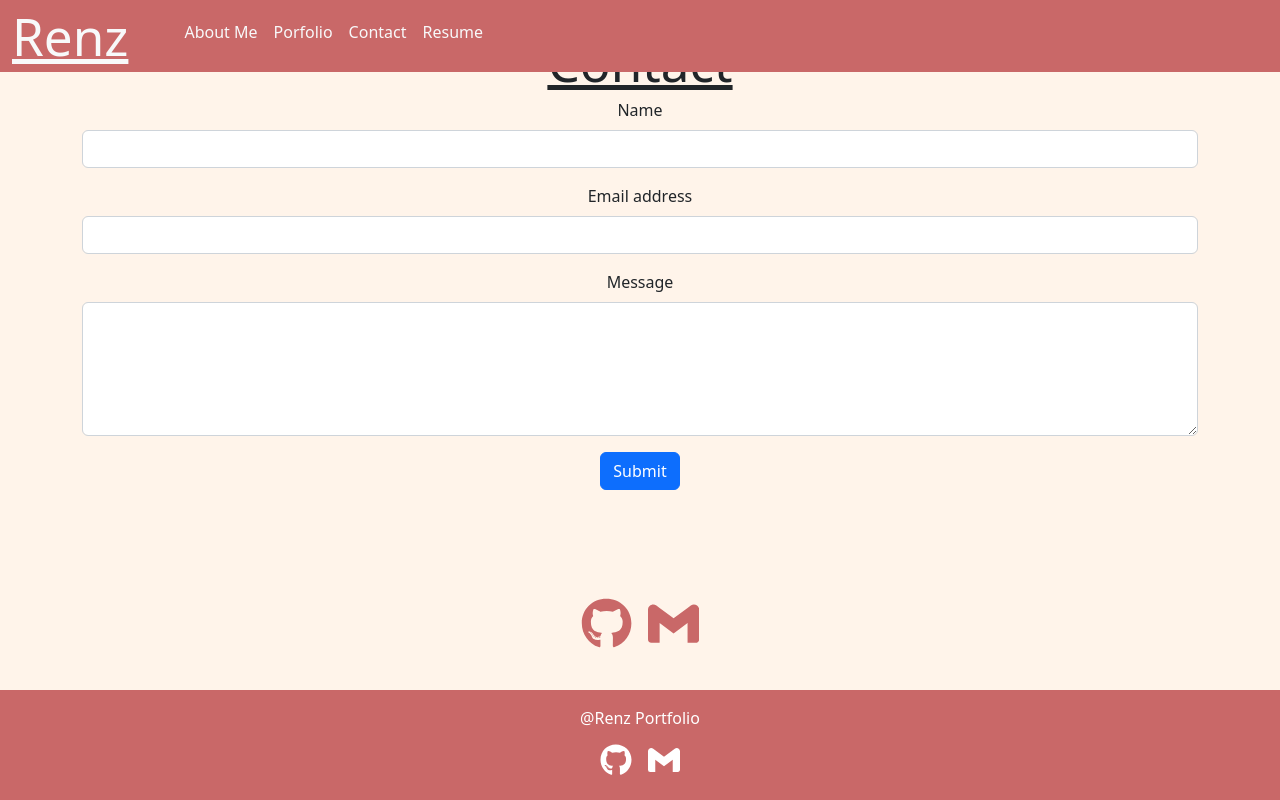
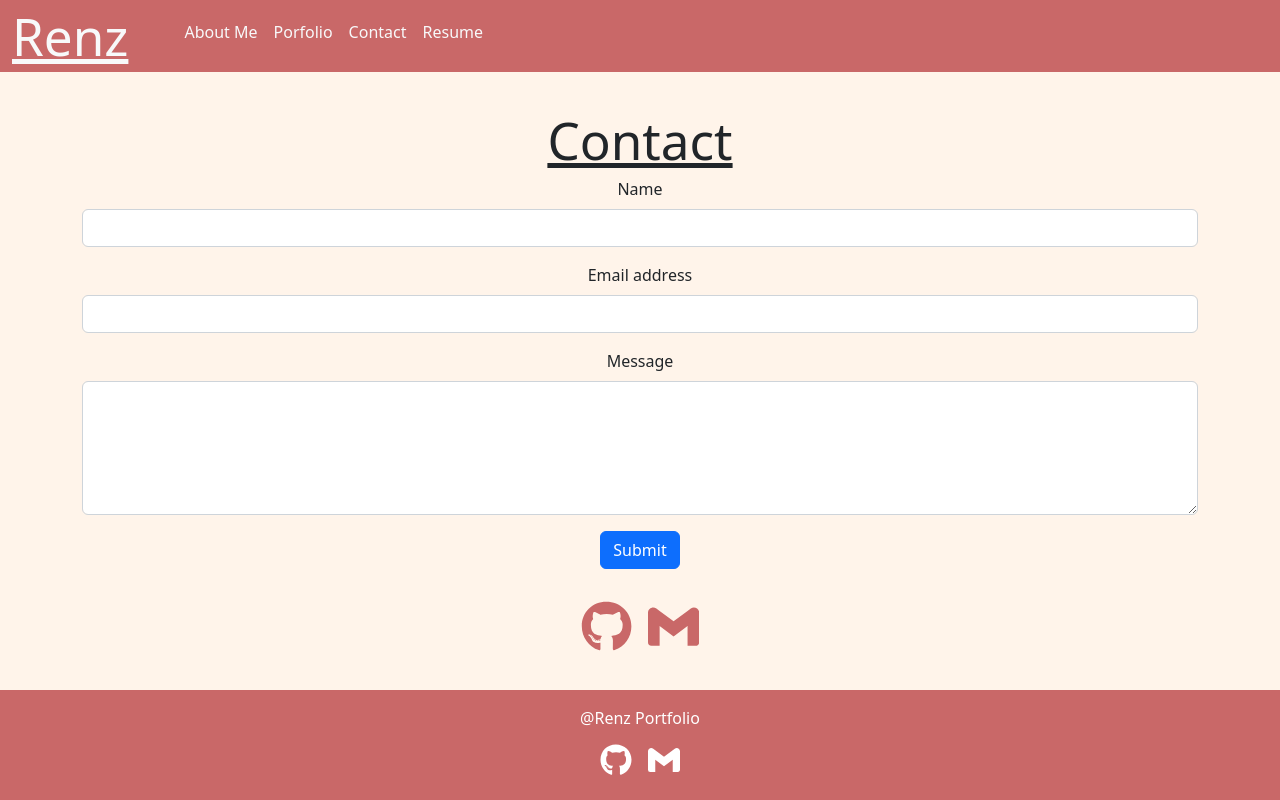
Before and after one commit to renzsupnet/20_React_Portfolio, a React (Vite) app: page /contact in a window 1280 px wide. Built offline with nearby package versions, Linux system fonts and the light colour scheme.

Commit message:
Updated style for contact page to fit viewport

```diff
--- a/src/pages/ContactPage.jsx
+++ b/src/pages/ContactPage.jsx
@@ -6,11 +6,15 @@ export default function ContactPage() {
       display: 'flex',
       justifyContent: 'center',
       alignItems: 'center',
-      marginTop: '75px',
+      marginTop: '0.5 rem',
       marginBottom: '125px'
   }
+
+    const containerStyle = {
+      marginTop: '50px'
+    }
     return (
-      <div className="container pt-3">
+      <div className="container pt-5" style={containerStyle}>
         <h1>Contact</h1>
         <form>
               <div class="mb-3">
```
